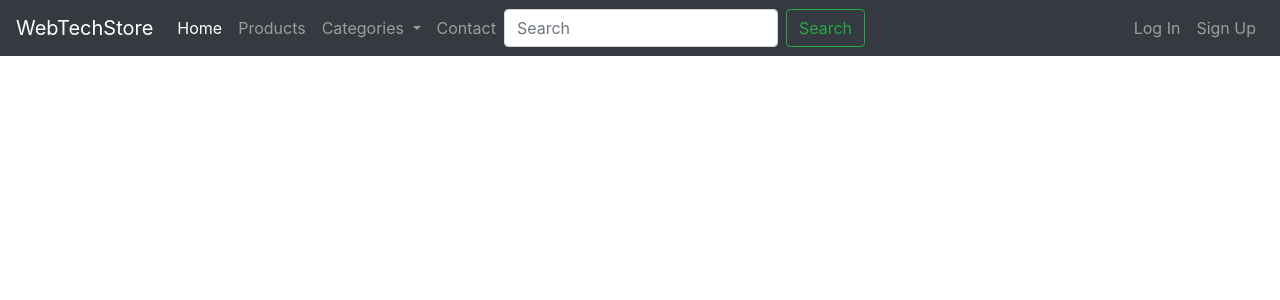
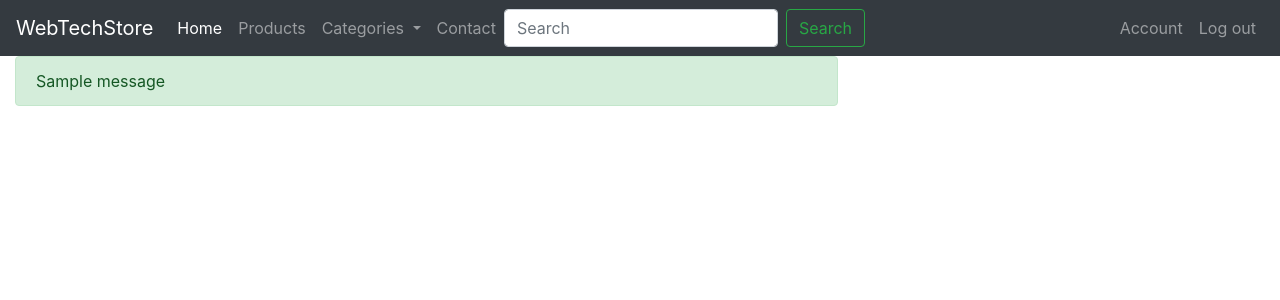
Before and after one commit to Iaroslavv/WebStore, a Flask app: page / in a window 1280 px wide. Shown: the top 300 px of the page. Run offline with Flask 2, Linux system fonts and the light colour scheme; a user stored in the database is signed in; tables that the repository leaves empty hold one stand-in row (values such as "Sample post"); one stand-in notice (Sample message) is shown; some libraries are stand-ins or nearby versions.

Commit message:
save draft

```diff
--- a/app/templates/layout.html
+++ b/app/templates/layout.html
@@ -46,16 +46,35 @@
               </form>
         </div>
         <ul class="navbar-nav ml-auto">
+          {% if current_user.is_authenticated %}
+          <li class="nav-item" style="text-align: right;">
+            <a class="nav-link" href="#">Account</a>
+          </li>
+          <li class="nav-item" style="text-align: right;">
+            <a class="nav-link" href="#">Log out</a>
+          </li>
+          {% else %}
             <li class="nav-item" style="text-align: right;">
               <a class="nav-link" href="#">Log In</a>
             </li>
             <li class="nav-item" style="text-align: right;">
-              <a class="nav-link" href="{{ url_for('Users.signup') }}">Sign Up</a>
+              <a class="nav-link" href="{{ url_for('users.signup') }}">Sign Up</a>
             </li>
+            {% endif %}
             </ul>
       </nav>
-
-      {% block content %}{% endblock %}
+      <div class="col-md-8">
+        {% with messages = get_flashed_messages(with_categories=true) %}
+          {% if messages %}
+            {% for category, message in messages %}
+              <div class="alert alert-{{ category }}">
+                {{ message }}
+              </div>
+            {% endfor %}
+          {% endif %}
+        {% endwith %}
+        {% block content %}{% endblock %}
+      </div>
     <!-- Optional JavaScript -->
     <!-- jQuery first, then Popper.js, then Bootstrap JS -->
     <script src="https://code.jquery.com/jquery-3.2.1.slim.min.js" integrity="sha384-KJ3o2DKtIkvYIK3UENzmM7KCkRr/rE9/Qpg6aAZGJwFDMVNA/GpGFF93hXpG5KkN" crossorigin="anonymous"></script>
```
